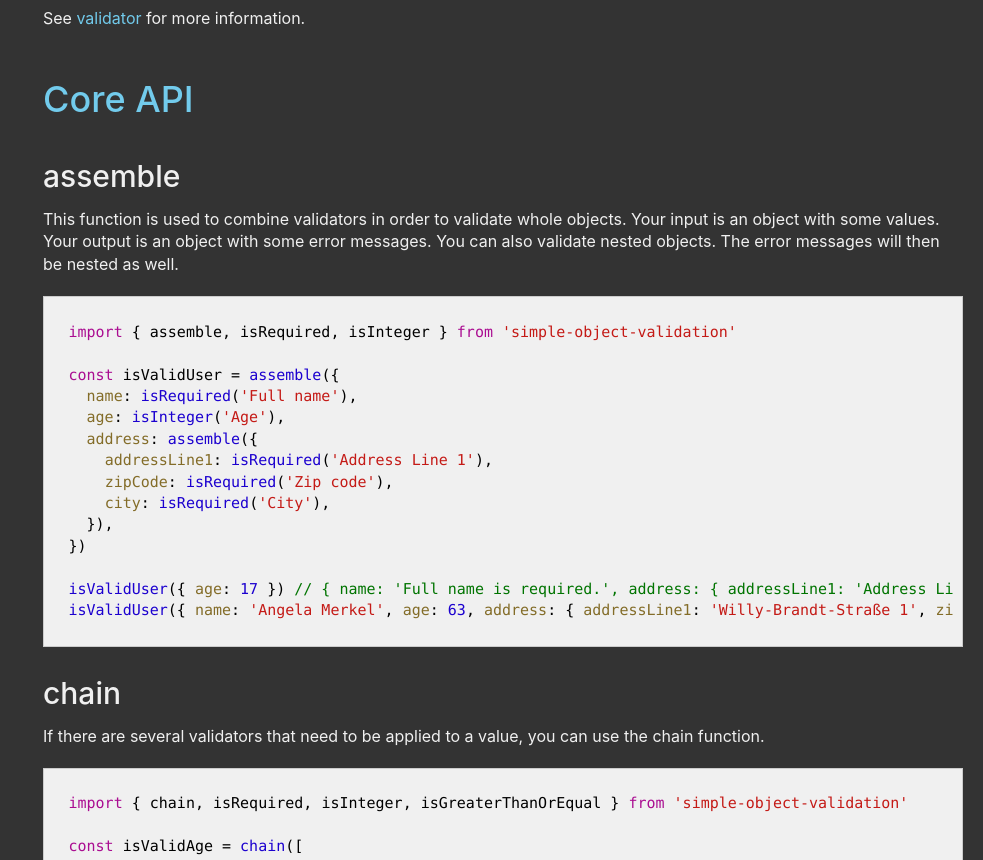
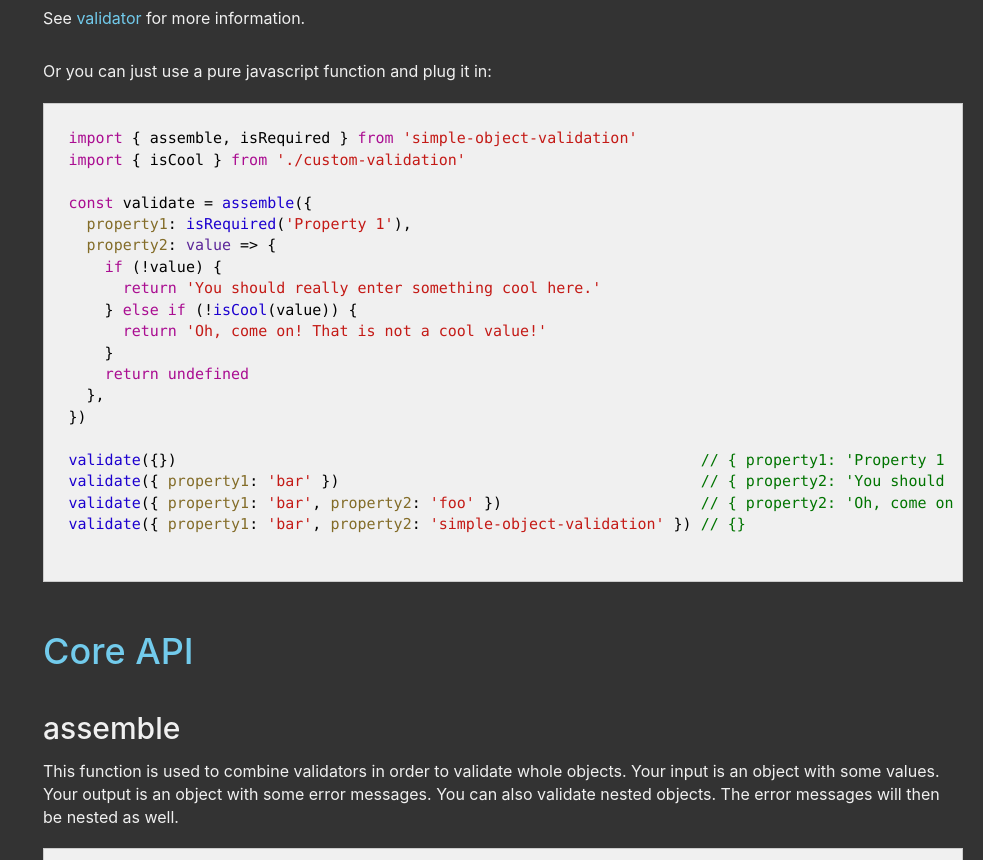
Before and after one commit to madcat23/simple-object-validation, a website built with webpack: page docs/index.html in a window 1280 px wide. Shown: the part 4169-5029 px from the top of the page, without its empty margins (297-1280 px from the left). Built offline with nearby package versions, Linux system fonts and the light colour scheme.

Commit message:
Added example

```diff
--- a/docs/index.html
+++ b/docs/index.html
@@ -248,6 +248,28 @@ containsLetter('y')('Field X')('bar') // 'Field X does not contain letter Y.'
 
 </code></pre>
 <p>See <a href="#validator">validator</a> for more information.</p>
+<p style="margin-top: 30px;">Or you can just use a pure javascript function and plug it in:</p>
+<pre><code class="javascript">import { assemble, isRequired } from 'simple-object-validation'
+import { isCool } from './custom-validation'
+
+const validate = assemble({
+  property1: isRequired('Property 1'),
+  property2: value => {
+    if (!value) {
+      return 'You should really enter something cool here.'
+    } else if (!isCool(value)) {
+      return 'Oh, come on! That is not a cool value!'
+    }
+    return undefined
+  },
+})
+
+validate({})                                                          // { property1: 'Property 1 is required.', property2: 'You should really enter something cool here.' }
+validate({ property1: 'bar' })                                        // { property2: 'You should really enter something cool here.' }
+validate({ property1: 'bar', property2: 'foo' })                      // { property2: 'Oh, come on! That is not a cool value!' }
+validate({ property1: 'bar', property2: 'simple-object-validation' }) // {}
+
+</code></pre>
 <!-- *************************************************************************************************************************** -->
 
 
```
